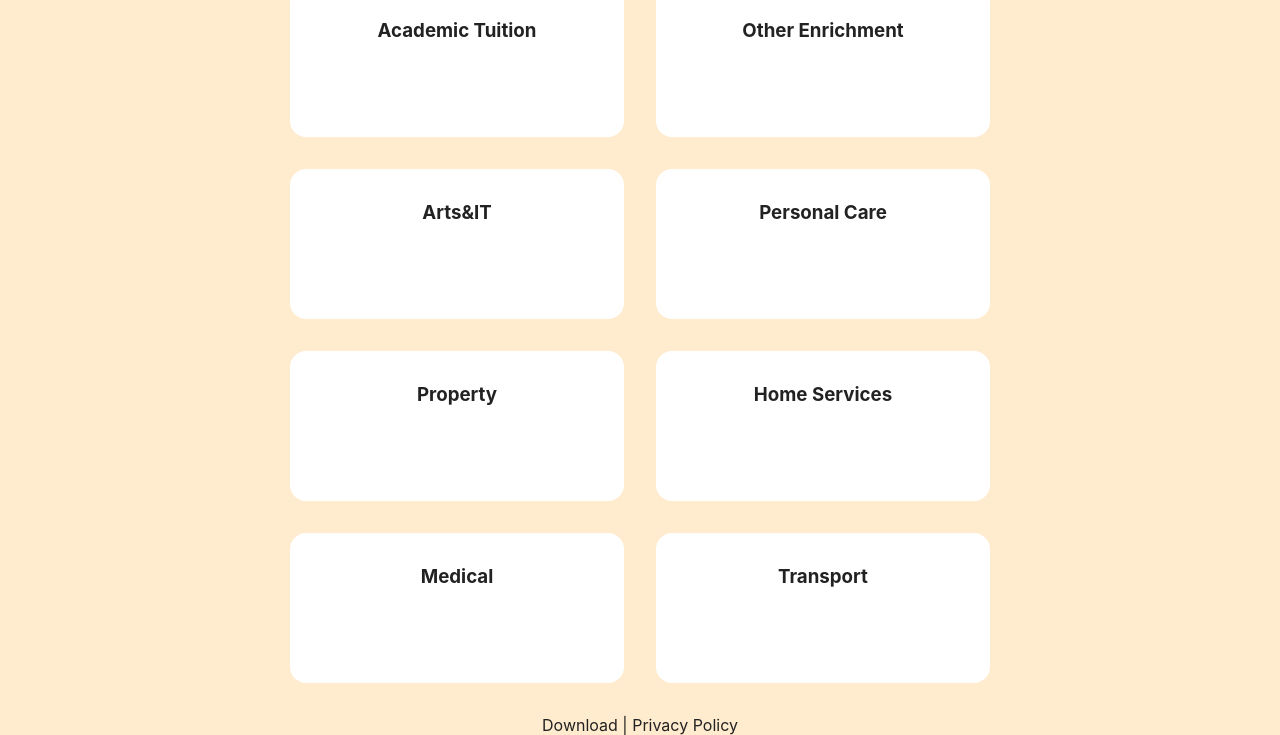
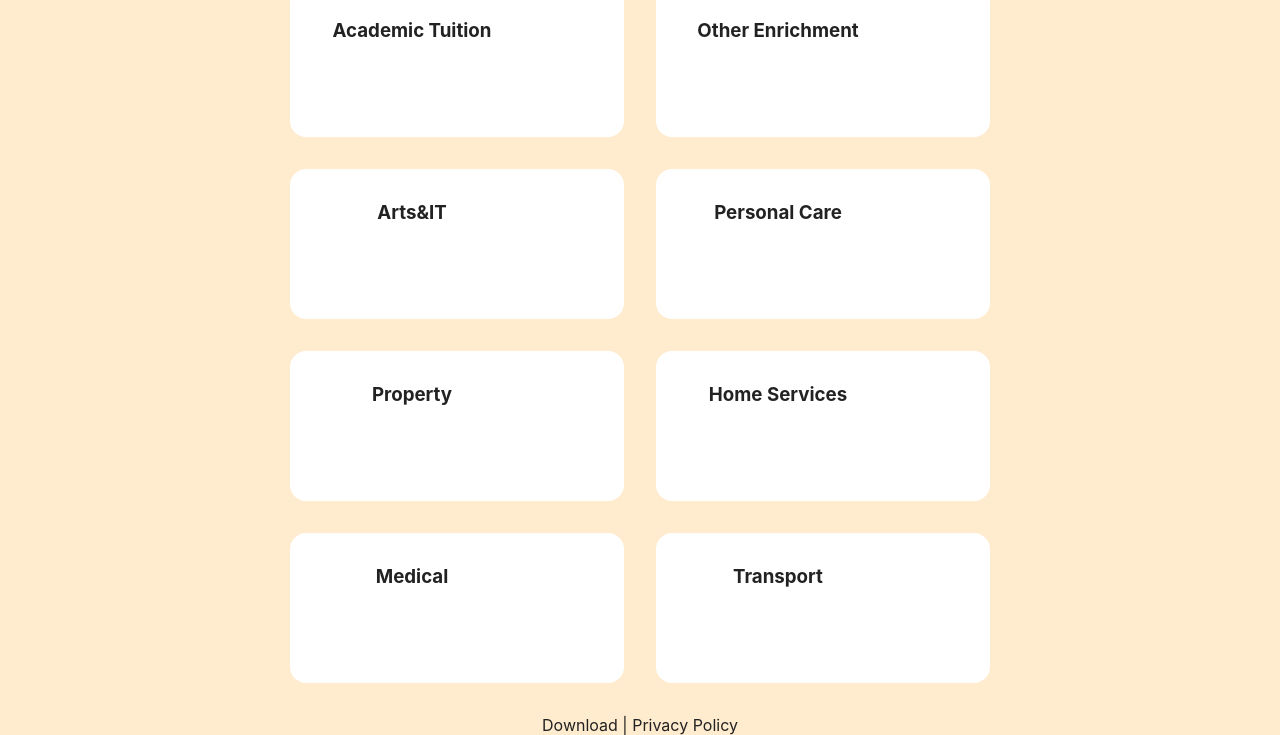
Before and after one commit to shafiq98/3Pressed-JavaScript, a React app in the folder 3pressed/: page / in a window 1280 px wide. Shown: the part 66-801 px from the top of the page. Built offline with nearby package versions, Linux system fonts and the light colour scheme.

Commit message:
random commit and push

```diff
--- a/3pressed/src/CSS/main.css
+++ b/3pressed/src/CSS/main.css
@@ -39,8 +39,12 @@ body{
   text-align: center;
   vertical-align: middle;
   display: grid;
-  /* grid-template-columns: 2fr 1fr; */
-  grid-template-columns: 1 1fr;
+  grid-template-columns: 2fr 1fr;
+}
+
+.element h1 {
+  padding: 0;
+  margin: 0;
 }
 
 /* img needs to be styled when we add avatars for tutor or icons for different listings */
@@ -154,10 +158,6 @@ body{
   vertical-align: middle;
 }
 
-.SingleListing p{
-  text-align: left;
-}
-
 /* img needs to be styled when we add avatars for tutor or icons for different listings */
 .information img {
   height: 80%;
--- a/3pressed/src/Templates/Element.js
+++ b/3pressed/src/Templates/Element.js
@@ -1,11 +1,10 @@
-import React from 'react'
+import React from 'react';
 
 import {useContext} from 'react';
 
 import {ChoiceContext} from '..//GlobalElements/ChoiceContext';
 
 // this template is used to display a grid information like categories
-let userChoice = "Nothing yet";
 
 // when an option in the grid is chosen, we record that choice
 // using our clickHandler
@@ -20,7 +19,7 @@ const Element = (props) => {
   // modify this to add icons, etc in the future
   return (
       <article id = "element" className = "element" onClick = {() => clickHandler(title)}>
-      <h1>{title}</h1>
+        <h1>{title}</h1>
       </article>
   )
 }
--- /dev/null
+++ b/3pressed/src/Templates/Login.js
@@ -0,0 +1 @@
+import React from 'react';
```
Also changed, not shown: 1 other file.
